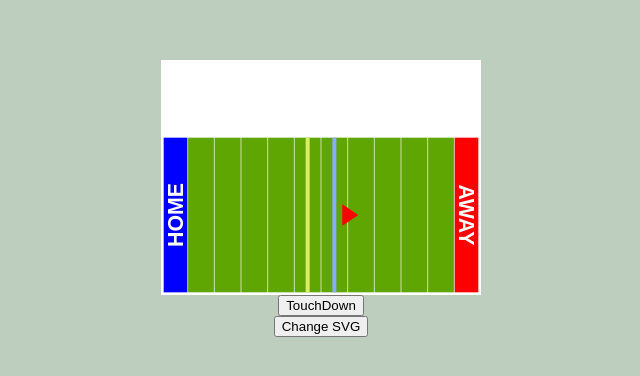
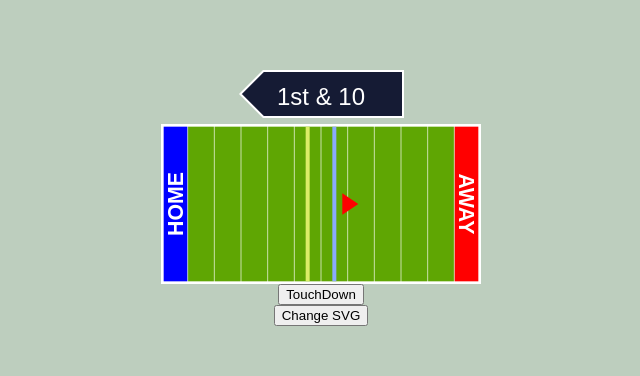
Before and after one commit to maac4422/gsap-demo, a React (Create React App) app: page / in a window 1280 px wide. Shown: the part 202-578 px from the top of the page, without its empty margins (319-959 px from the left). Built offline with nearby package versions, Linux system fonts and the light colour scheme.

Commit message:
Almost finish spike

```diff
--- a/src/App.css
+++ b/src/App.css
@@ -133,3 +133,30 @@ body {
   font-size: 8px;
   text-anchor: middle;
 }
+
+
+.arrow-container{
+
+}
+
+.arrow {
+  position: relative;
+  width: 165px;
+}
+
+.arrow__content {
+  position: absolute;
+  inset: 0;
+  align-items: center;
+    color: #fff;
+    display: flex;
+    font-family: sans-serif;
+    font-size: 24px;
+    justify-content: center;
+    line-height: 1;
+}
+
+.arrow__curtain {
+  position: absolute;
+  inset: 0;
+}
--- a/src/App.js
+++ b/src/App.js
@@ -8,77 +8,46 @@ import { SvgIcon } from '@material-ui/core';
 
 function App() {
   let app = useRef(null)
-  let circle = useRef(null)
   let circleRed = useRef(null)
-  let circleBlue = useRef(null)
-  let actionMatchEventContainer = useRef(null)
-  let actionMatchBlue = useRef(null)
-  let actionMatchRed = useRef(null)
-  let actionMatchGray = useRef(null)
-  let textEvent = useRef(null)
-  let arrowRoot = useRef(null)
-  let svgImage = useRef(null)
-  let yellowLineMatch = useRef(null)
   let blueLineMatch = useRef(null)
   let ballPath = useRef(null)
   let dotMatch = useRef(null)
+  let arrowBackground = useRef(null)
+  let arrowDeepSkyBlueBackground = useRef(null)
+  let arrowBlueBackground = useRef(null)
+  let actionMatchEventContainer = useRef(null)
+  let yellowLineMatch = useRef(null)
 
   gsap.registerPlugin(CustomEase);
 
-  const [expandedCircle, setExpandedCircle] = useState(false)
   const [textNotification, setTextNotification] = useState("")
-
-  const handleExpand = () => {
-    gsap.to(circleRed, .8, {width: 200, height: 200, ease: Power3.easeOut})
-    setExpandedCircle(true)
-  }
-
-  const handleShrink = () => {
-    gsap.to(circleRed, .8, {width: 75, height: 75, ease: Power3.easeOut})
-    setExpandedCircle(false)
-  }
 
   useEffect(() => {
     gsap.to(app, 0, {visibility: 'visible'})
-    /*
-    TweenMax.from(circle, .8, {opacity: 0, x: 40, ease: Power3.easeOut})
-    TweenMax.from(circleRed, .8, {opacity: 0, x: 40, ease: Power3.easeOut, delay: 2})
-    TweenMax.from(circleBlue, .8, {opacity: 0, x: 40, ease: Power3.easeOut, delay:4})
-    */
-    //TweenMax.staggerFrom([circle,circleRed,circleBlue], .8, {opacity: 0, x: 40, ease: Power3.easeOut}, .2)
 
-    gsap.to(dotMatch ,{duration: .1 ,attr: {cx: "0", cy:"0", display: "none"}})
-    gsap.to(ballPath ,{duration: 2 ,attr: {d: "M 0 0 Q 0 0 0 0"}, ease: "custom", delay: 0})
+    gsap.to(dotMatch ,{duration: .1 ,visibility: 'hidden',attr: {cx: "0", cy:"0"}})
+    gsap.to(ballPath ,{duration: .1, visibility: 'hidden' ,attr: {d: "M 0 0 Q 0 0 0 0"}, ease: "custom"})
+    gsap.to(arrowBlueBackground ,{duration: .1 , attr: {x: "200"} })
+    gsap.to(arrowDeepSkyBlueBackground ,{duration: .1 ,attr: {x: "200"} })
+    setTextNotification("1st & 10")
   }, [])
 
   const actionMatchEvent = () => {
-    CustomEase.create("custom", "M0,0 C0.048,0.382 0.192,1.499 0.5,1.5 0.85,1.5 1,0 1,0 ");
-    //TweenMax.to(actionMatchEventContainer ,{duration: 4 ,backgroundColor: "#6b5b95", ease: Power3.easeOut})
-
-
-    //Animacion de div
-
-    /*
-    gsap.to(actionMatchBlue ,{duration: 1 ,width: "100%", ease: "custom",
+    //CustomEase.create("custom", "M0,0 C0.048,0.382 0.192,1.499 0.5,1.5 0.85,1.5 1,0 1,0 ");
+    gsap.to(arrowBlueBackground ,{duration: 1 ,visibility: 'visible',attr: {x: "-200"}, ease: "custom", delay: 0,
       onComplete: function(){
-        setTextNotification("TOUCH DOWN !!!!!")
+        gsap.to(arrowBlueBackground ,{duration: 0.1,visibility: 'hidden' ,attr: {x: "200"}, ease: "custom", delay: 0})
       }
     })
 
-    gsap.to(actionMatchGray ,{duration: 1 ,width: "100%" , ease: "custom", delay: 0.2})
-
-    gsap.to(actionMatchRed ,{duration: 1 ,width: "100%" , ease: "custom", delay: 0.5,
+    gsap.to(arrowDeepSkyBlueBackground ,{duration: 1,visibility: 'visible' ,attr: {x: "-200"}, ease: "custom", delay: 0.2,
+      onStart: function() {
+        setTextNotification("3er & 20")
+      },
       onComplete: function(){
-        setTextNotification("BUCCARESS")
+        gsap.to(arrowDeepSkyBlueBackground ,{duration: 0.1,visibility: 'hidden' ,attr: {x: "200"}, ease: "custom", delay: 0})
       }
     })
-*/
-
-    gsap.to(arrowRoot ,{duration: 5 ,width: "100%", ease: "custom", delay: 0})
-    //gsap.to(".talkbubble:before" ,{duration: 1 ,backgroundColor: "#6b5b95" , ease: "custom", delay: 0})
-
-
-
   }
 
   const changeSVG = () => {
@@ -89,9 +58,13 @@ function App() {
 
     gsap.to(dotMatch ,{duration: 0.1 ,attr: {cx: "80", cy:"10"}, ease: "custom", delay: 0,
       onComplete: function(){
-        gsap.to(dotMatch ,{duration: 0.1 ,attr: {display: ""}, ease: "custom", delay: 0,
+        gsap.to(dotMatch ,{duration: 0.1 ,visibility: 'visible', ease: "custom", delay: 0,
           onComplete: function(){
-            gsap.to(ballPath ,{duration: 2 ,attr: {d: "M 10 20 Q 30 10 80 10"}, ease: "custom", delay: 0})
+            gsap.to(ballPath ,{duration: 0.1,visibility: 'visible' ,attr: {d: "M 80 10 Q 80 10 80 10"}, ease: "custom", delay: 0,
+              onComplete: function(){
+                gsap.to(ballPath ,{duration: 1.5 ,attr: {d: "M 10 20 Q 30 10 80 10"}, ease: "custom", delay: 0})
+              }
+            })
           }
         })
       }
@@ -99,36 +72,39 @@ function App() {
 
   }
 
-
-  //gsap.to(graph, { duration: 2.5, ease: CustomEase.create("custom", "M0,0,C0.143,0.382,0.243,1.151,0.489,1.152,0.769,1.152,0.792,0.001,1,0"), y: -500 });
-
-
-
-  //linea hasta arriba
-  //gsap.to(graph, { duration: 2.5, ease: CustomEase.create("custom", "M0,0,C0.143,0.382,0.243,1.293,0.489,1.294,0.769,1.294,0.792,0.001,1,0"), y: -500 });
-
-
-  //150%
-  //Version mas precisa
-  //gsap.to(graph, { duration: 2.5, ease: CustomEase.create("custom", "M0,0 C0.048,0.382 0.192,1.499 0.5,1.5 0.85,1.5 1,0 1,0 "), y: -500 });
   return (
     <div
       ref={el => app = el}
       className="App"
     >
       <header className="App-header">
+        <div className="arrow">
+          <svg className="arrow__background" viewBox="0 0 165 48" fill="none">
+            <path ref={el => arrowBackground = el} d="M164 47H24.4142L1.41421 24L24.4142 1H164V47Z" fill="#151B34" />
+          </svg>
+          <div className="arrow__content">
+            {textNotification}
+          </div>
+          <svg className="arrow__curtain" viewBox="0 0 165 48" fill="none">
+            <defs>
+              <symbol id="arrow" viewBox="0 0 165 48">
+                <polygon points="0,24 24,0 165,0 141,24 165,48 24,48" fill="inherit" />
+              </symbol>
+            </defs>
+            <mask id="mask-arrow">
+              <rect x="0" y="0" width="165" height="48" fill="black"/>
+              <path d="M164 47H24.4142L1.41421 24L24.4142 1H164V47Z" fill="white"/>
+            </mask>
+            <g mask="url(#mask-arrow)">
+              <use ref={el => arrowBlueBackground = el} x="-80" y="0" fill="blue" href="#arrow"/>
+              <use ref={el => arrowDeepSkyBlueBackground = el} x="90" y="0" fill="deepskyblue" href="#arrow"/>
+            </g>
+            <path d="M164 47H24.4142L1.41421 24L24.4142 1H164V47Z" fill="none" stroke="white" stroke-width="2"/>
+          </svg>
+        </div>
+
         <div className="event-section" ref={el => actionMatchEventContainer = el}>
 
-          <div className="content-colors">
-            <p className="team-name" ref={el=> textEvent = el}>
-              {textNotification}
-            </p>
-            <div  id="talkbubble" className="talkbubble" ref={el => arrowRoot = el}></div>
-          </div>
-
-          <div className="content-colors-left">
-
-          </div>
 
 
           <svg class="field" viewBox="0 0 120 60">
@@ -152,12 +128,6 @@ function App() {
             <polygon classes="anim-arrow" points="68,26 74,30 68,34" fill="red" />
           </svg>
         </div>
-
-
-
-
-
-
         <button onClick={actionMatchEvent}>
           TouchDown
         </button>
```
Lines whose indentation alone changed are shown as unchanged.
